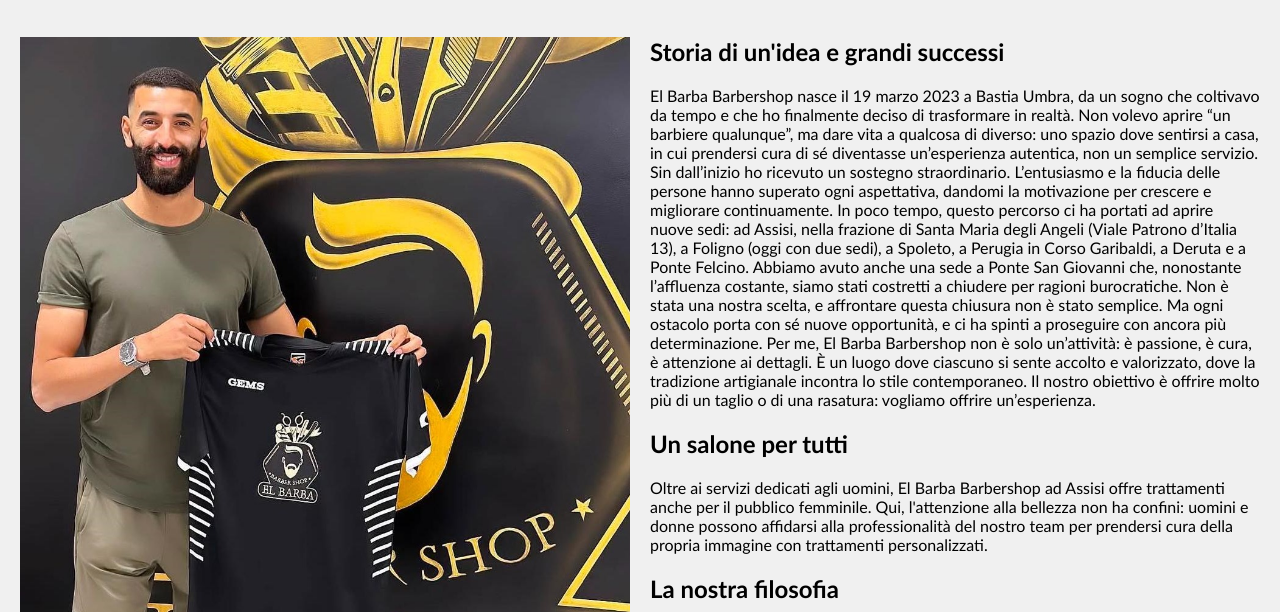
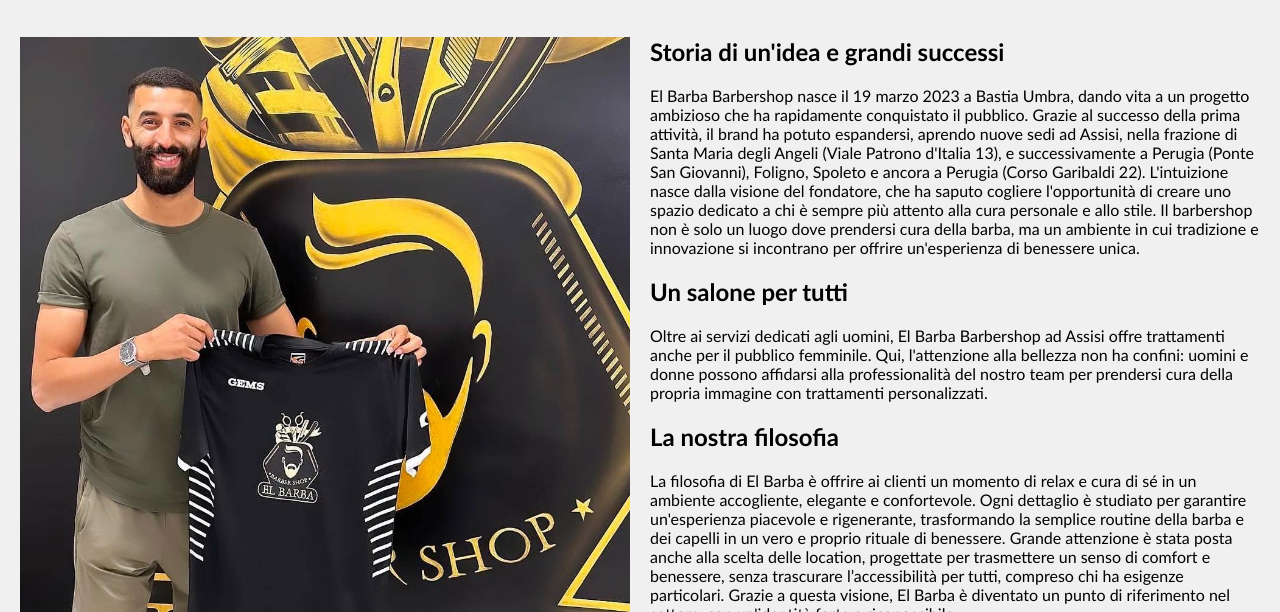
Before and after one commit to Elbarbabarbershop19/Elbarbabarbershop19, a plain HTML site: page La nostra storia.html in a window 1280 px wide. Shown: the part 188-800 px from the top of the page. Drawn offline with Linux system fonts and the light colour scheme.

Commit message:
Update La nostra storia.html

```diff
--- a/La nostra storia.html
+++ b/La nostra storia.html
@@ -52,16 +52,9 @@
         <div class="text-container">
             <!-- Inserisci qui il contenuto principale della pagina -->
             <h2>Storia di un'idea e grandi successi</h2>
-            <p>El Barba Barbershop nasce il 19 marzo 2023 a Bastia Umbra, da un sogno che coltivavo da tempo e che ho finalmente deciso di trasformare in realtà. Non volevo aprire “un barbiere qualunque”, ma dare vita a qualcosa di diverso: uno spazio dove sentirsi a casa, in cui prendersi cura di sé diventasse un’esperienza autentica, non un semplice servizio.
+            <p>El Barba Barbershop nasce il 19 marzo 2023 a Bastia Umbra, dando vita a un progetto ambizioso che ha rapidamente conquistato il pubblico. Grazie al successo della prima attività, il brand ha potuto espandersi, aprendo nuove sedi ad Assisi, nella frazione di Santa Maria degli Angeli (Viale Patrono d'Italia 13), e successivamente a Perugia (Ponte San Giovanni), Foligno, Spoleto e ancora a Perugia (Corso Garibaldi 22).
 
-
-Sin dall’inizio ho ricevuto un sostegno straordinario. L’entusiasmo e la fiducia delle persone hanno superato ogni aspettativa, dandomi la motivazione per crescere e migliorare continuamente. In poco tempo, questo percorso ci ha portati ad aprire nuove sedi: ad Assisi, nella frazione di Santa Maria degli Angeli (Viale Patrono d’Italia 13), a Foligno (oggi con due sedi), a Spoleto, a Perugia in Corso Garibaldi, a Deruta e a Ponte Felcino.
-
-
-Abbiamo avuto anche una sede a Ponte San Giovanni che, nonostante l’affluenza costante, siamo stati costretti a chiudere per ragioni burocratiche. Non è stata una nostra scelta, e affrontare questa chiusura non è stato semplice. Ma ogni ostacolo porta con sé nuove opportunità, e ci ha spinti a proseguire con ancora più determinazione.
-
-
-Per me, El Barba Barbershop non è solo un’attività: è passione, è cura, è attenzione ai dettagli. È un luogo dove ciascuno si sente accolto e valorizzato, dove la tradizione artigianale incontra lo stile contemporaneo. Il nostro obiettivo è offrire molto più di un taglio o di una rasatura: vogliamo offrire un’esperienza.</p>
+                L'intuizione nasce dalla visione del fondatore, che ha saputo cogliere l'opportunità di creare uno spazio dedicato a chi è sempre più attento alla cura personale e allo stile. Il barbershop non è solo un luogo dove prendersi cura della barba, ma un ambiente in cui tradizione e innovazione si incontrano per offrire un'esperienza di benessere unica.
             <h2>Un salone per tutti</h2>
             <p>Oltre ai servizi dedicati agli uomini, El Barba Barbershop ad Assisi offre trattamenti anche per il pubblico femminile. Qui, l'attenzione alla bellezza non ha confini: uomini e donne possono affidarsi alla professionalità del nostro team per prendersi cura della propria immagine con trattamenti personalizzati.</p>
 
```
